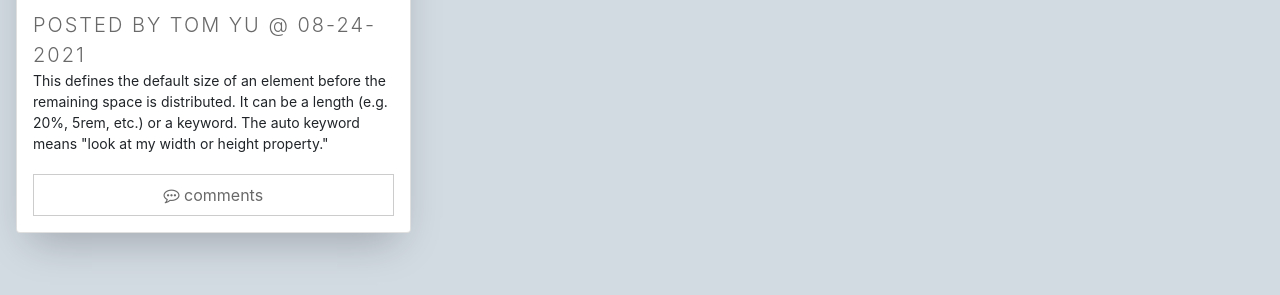
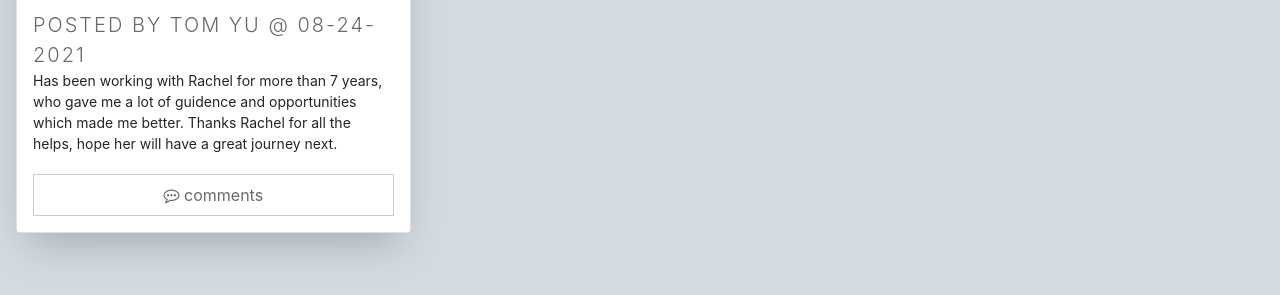
Before and after one commit to yukangle/farewell, a website: page public/home.html in a window 1280 px wide. Shown: the part 325-620 px from the top of the page. Drawn offline with nearby package versions, Linux system fonts and the light colour scheme.

Commit message:
update the page info

```diff
--- a/public/home.html
+++ b/public/home.html
@@ -31,7 +31,7 @@
           <div class="card__image card__image--bg"></div>
           <div class="card__content">
             <div class="card__title">Posted By Tom Yu @ 08-24-2021</div>
-            <p class="card__text">This defines the default size of an element before the remaining space is distributed. It can be a length (e.g. 20%, 5rem, etc.) or a keyword. The auto keyword means "look at my width or height property."</p>
+            <p class="card__text">Has been working with Rachel for more than 7 years, who gave me a lot of guidence and opportunities which made me better. Thanks Rachel for all the helps, hope her will have a great journey next.</p>
             <button class="card-btn card-btn--block card__btn"><i class="fa fa-commenting-o" aria-hidden="true"></i> Comments</button>
           </div>
         </div>
```
Also changed, not shown: public/login.html (+1 -1 lines).
